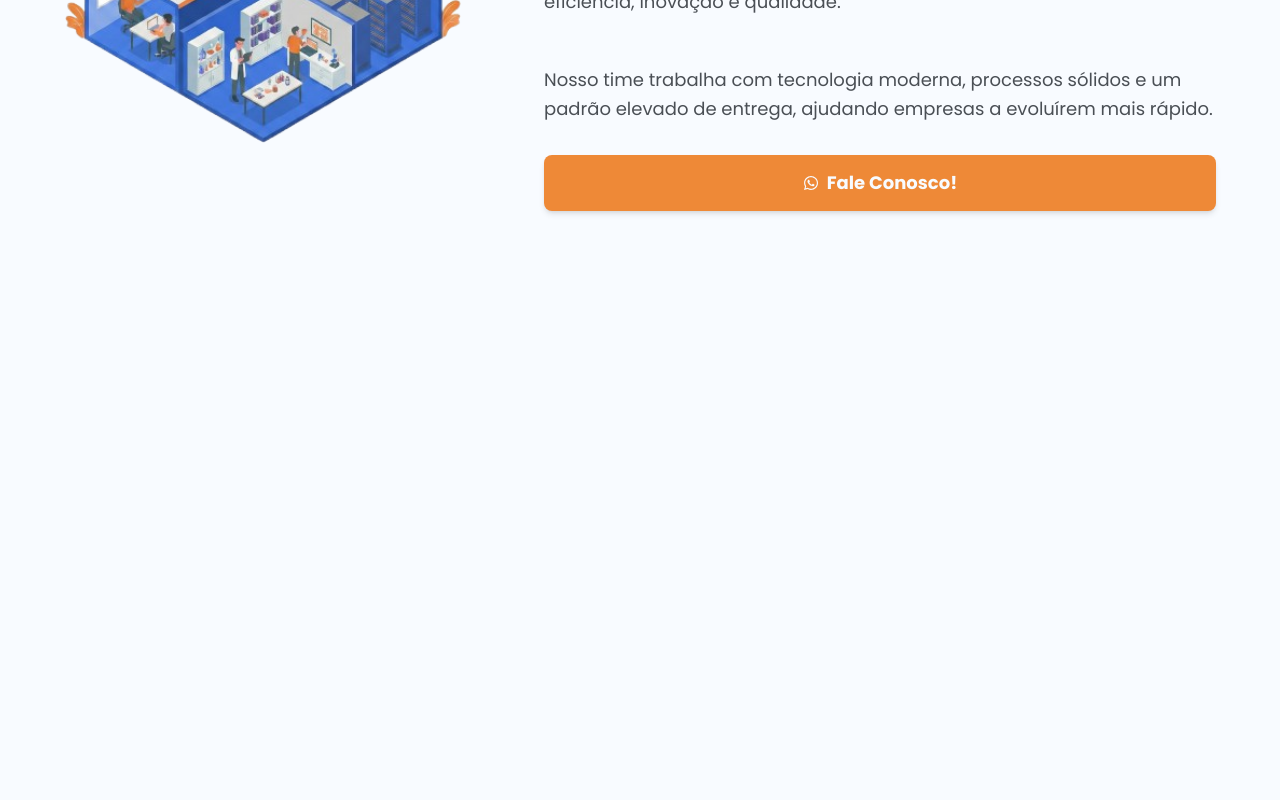
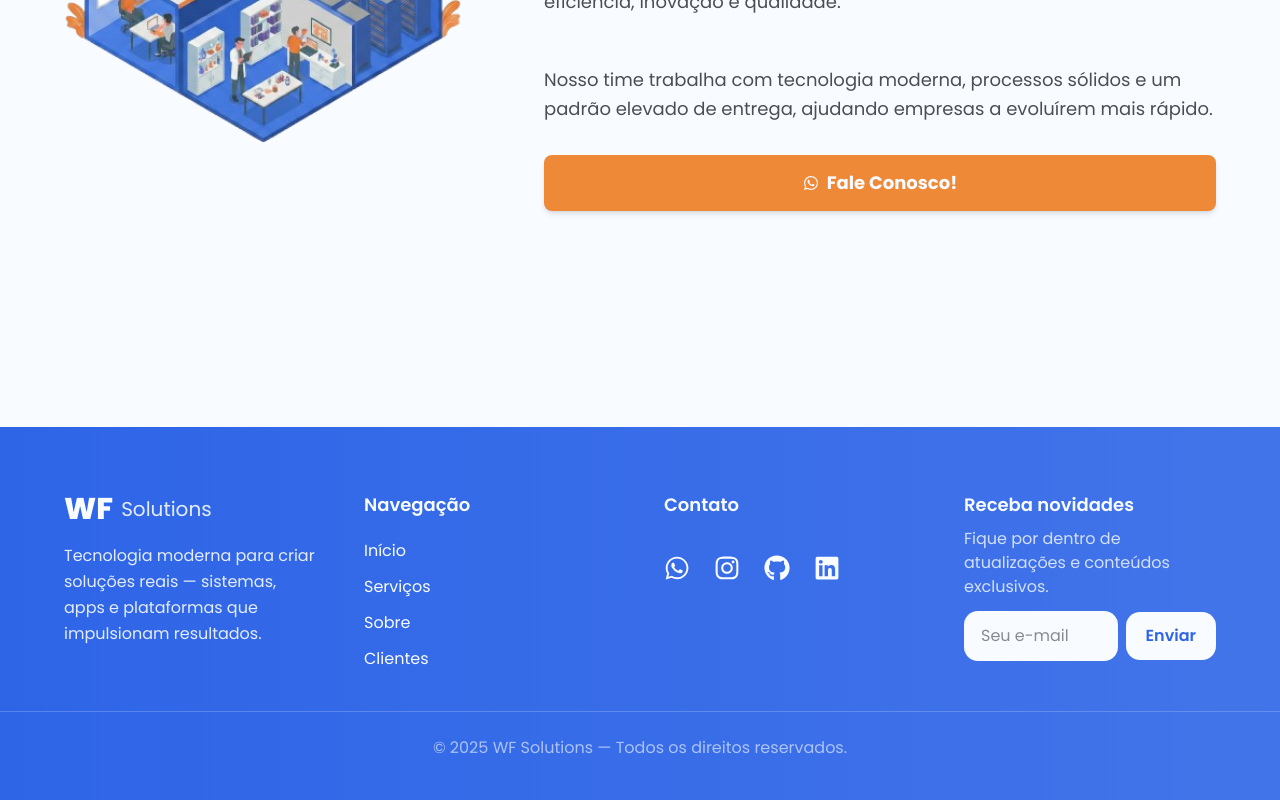
Before and after one commit to wf3-solutions/landing-page, a Next.js app: page / in a window 1280 px wide. Shown: the part 2449-3249 px from the top of the page. Before the commit the page ends 2796 px from the top, so only its background shows below. Built offline with nearby package versions, Linux system fonts and the light colour scheme.

Commit message:
fix: add Footer

```diff
--- /dev/null
+++ b/app/components/Footer.tsx
@@ -0,0 +1,98 @@
+"use client";
+
+import Link from "next/link";
+import { FaWhatsapp, FaInstagram, FaGithub, FaLinkedin } from "react-icons/fa";
+
+export default function Footer() {
+  return (
+    <footer className="w-full text-background bg-gradient-to-r from-primary to-primary/90 pt-16 pb-10 mt-20">
+      <div className="w-[90%] max-w-7xl mx-auto grid grid-cols-1 md:grid-cols-4 gap-12">
+        {/* LOGO + TEXTO */}
+        <div className="col-span-1">
+          <div className="flex items-center gap-2 mb-4">
+            <span className="text-3xl font-extrabold">WF</span>
+            <span className="text-xl opacity-90">Solutions</span>
+          </div>
+
+          <p className="opacity-90 leading-relaxed">
+            Tecnologia moderna para criar soluções reais — sistemas, apps e
+            plataformas que impulsionam resultados.
+          </p>
+        </div>
+
+        {/* NAVEGAÇÃO */}
+        <div className="flex flex-col gap-3">
+          <h3 className="font-semibold text-lg mb-2">Navegação</h3>
+
+          <Link href="#hero" className="hover:translate-x-1 transition-all">
+            Início
+          </Link>
+          <Link href="#services" className="hover:translate-x-1 transition-all">
+            Serviços
+          </Link>
+          <Link href="#about" className="hover:translate-x-1 transition-all">
+            Sobre
+          </Link>
+          <Link href="#clients" className="hover:translate-x-1 transition-all">
+            Clientes
+          </Link>
+        </div>
+
+        {/* CONTATO */}
+        <div className="flex flex-col gap-3">
+          <h3 className="font-semibold text-lg mb-2">Contato</h3>
+
+          <div className="flex gap-6 mt-4">
+            <a
+              href="https://wa.me/559999999"
+              target="_blank"
+              className="flex items-center gap-3 hover:opacity-80 transition-all"
+            >
+              <FaWhatsapp size={26} />
+            </a>
+            <a href="#" target="_blank" className="hover:scale-110 transition">
+              <FaInstagram size={26} />
+            </a>
+            <a href="#" target="_blank" className="hover:scale-110 transition">
+              <FaGithub size={26} />
+            </a>
+            <a href="#" target="_blank" className="hover:scale-110 transition">
+              <FaLinkedin size={26} />
+            </a>
+          </div>
+        </div>
+
+        <div>
+          <h3 className="font-semibold text-lg mb-2">Receba novidades</h3>
+
+          <p className="text-background/80 mb-3">
+            Fique por dentro de atualizações e conteúdos exclusivos.
+          </p>
+
+          <form
+            className="flex items-center gap-2"
+            onSubmit={(e) => e.preventDefault()}
+          >
+            <input
+              type="email"
+              placeholder="Seu e-mail"
+              className="w-full rounded-xl px-4 py-3 bg-background text-foreground outline-none border border-background/40 focus:border-background transition"
+            />
+            <button
+              type="submit"
+              className="px-5 py-3 rounded-xl bg-background text-primary font-semibold hover:bg-background/80 transition"
+            >
+              Enviar
+            </button>
+          </form>
+        </div>
+      </div>
+
+      {/* LINHA FINAL */}
+      <div className="text-center text-background/60 mt-10 pt-6 border-t border-background/20">
+        © {new Date().getFullYear()} WF Solutions — Todos os direitos
+        reservados.
+      </div>
+    </footer>
+  );
+}
--- a/app/page.tsx
+++ b/app/page.tsx
@@ -1,5 +1,6 @@
 import AboutSection from "./components/AboutSection";
 import ClientsSection from "./components/ClientsSection";
+import Footer from "./components/Footer";
 import ServicesSection from "./components/ServicesSection";
 import HeroSection from "@/app/components/Hero";
 
@@ -13,6 +14,7 @@ export default function Home() {
       <ServicesSection />
       <ClientsSection />
       <AboutSection />
+      <Footer />
     </div>
   );
 }
```
